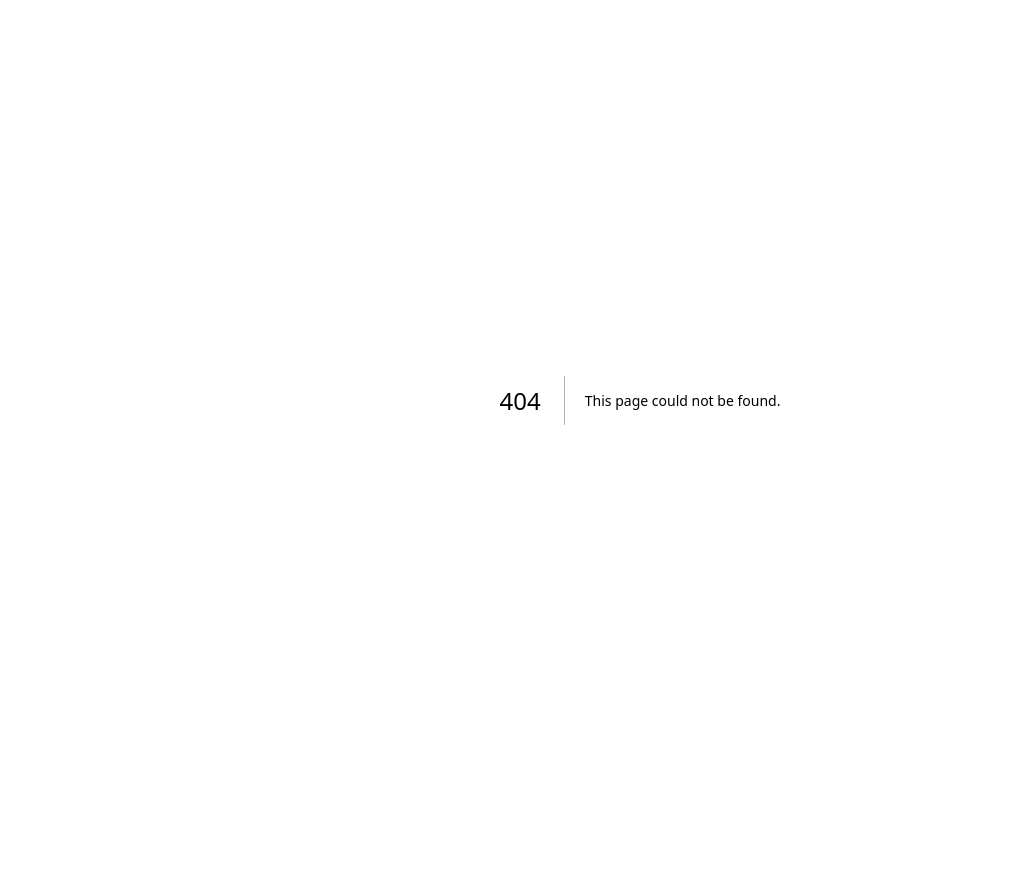
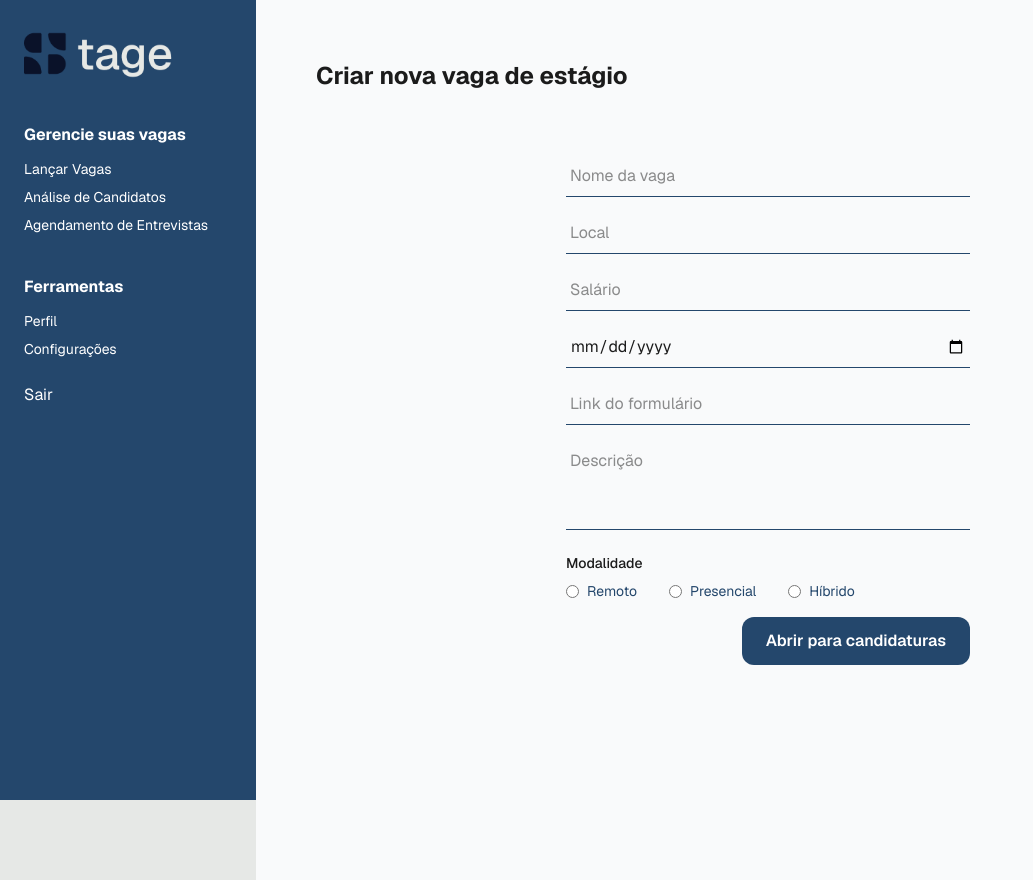
Before and after one commit to lars-brg/stageUP, a Next.js app in the folder stageup/: page /dashboard/jobs in a window 1280 px wide. Before the commit this address had no page. Shown: the whole page, without its empty margins (0-1033 px from the left). Before the commit the page ends 800 px from the top, so only its background shows below. Built offline with nearby package versions, Linux system fonts and the light colour scheme; a web font is replaced by a local one.

Commit message:
:sparkles: feat: added new vacancies page

```diff
--- /dev/null
+++ b/stageup/src/app/dashboard/jobs/page.tsx
@@ -0,0 +1,69 @@
+export default function JobsVacancies() {
+    return (
+        <div className="p-5 min-h-screen">
+            <h1 className="text-2xl font-bold text-eclipse-black mb-10">
+                Criar nova vaga de estágio
+            </h1>
+
+            <form className="max-w-1/2 mx-auto p-6 rounded-md space-y-4">
+                <input
+                    type="text"
+                    placeholder="Nome da vaga"
+                    className="w-full border-b border-astral-blue bg-transparent outline-none py-2 px-1"
+                />
+                <input
+                    type="text"
+                    placeholder="Local"
+                    className="w-full border-b border-astral-blue bg-transparent outline-none py-2 px-1"
+                />
+                <input
+                    type="text"
+                    placeholder="Salário"
+                    className="w-full border-b border-astral-blue bg-transparent outline-none py-2 px-1"
+                />
+                <input
+                    type="date"
+                    placeholder="Data de Início"
+                    className="w-full border-b border-astral-blue bg-transparent outline-none py-2 px-1"
+                />
+                <input
+                    type="url"
+                    placeholder="Link do formulário"
+                    className="w-full border-b border-astral-blue bg-transparent outline-none py-2 px-1"
+                />
+                <textarea
+                    placeholder="Descrição"
+                    className="w-full border-b border-astral-blue bg-transparent outline-none py-2 px-1 resize-none"
+                    rows={3}
+                />
+
+                <div>
+                    <label className="block mb-2 text-sm font-medium text-eclipse-black">Modalidade</label>
+                    <div className="flex gap-8">
+                        <label className="flex items-center gap-2 text-sm text-astral-blue">
+                            <input type="radio" name="modalidade" value="Remoto" />
+                            Remoto
+                        </label>
+                        <label className="flex items-center gap-2 text-sm text-astral-blue">
+                            <input type="radio" name="modalidade" value="Presencial" />
+                            Presencial
+                        </label>
+                        <label className="flex items-center gap-2 text-sm text-astral-blue">
+                            <input type="radio" name="modalidade" value="Híbrido" />
+                            Híbrido
+                        </label>
+                    </div>
+                </div>
+
+                <div className="justify-end flex -bottom-6 right-0">
+                    <button
+                        type="submit"
+                        className="bg-astral-blue text-white px-6 py-3 rounded-xl font-semibold cursor-pointer hover:bg-midnight-navy transition"
+                    >
+                        Abrir para candidaturas
+                    </button>
+                </div>
+            </form>
+        </div>
+    );
+}
```
